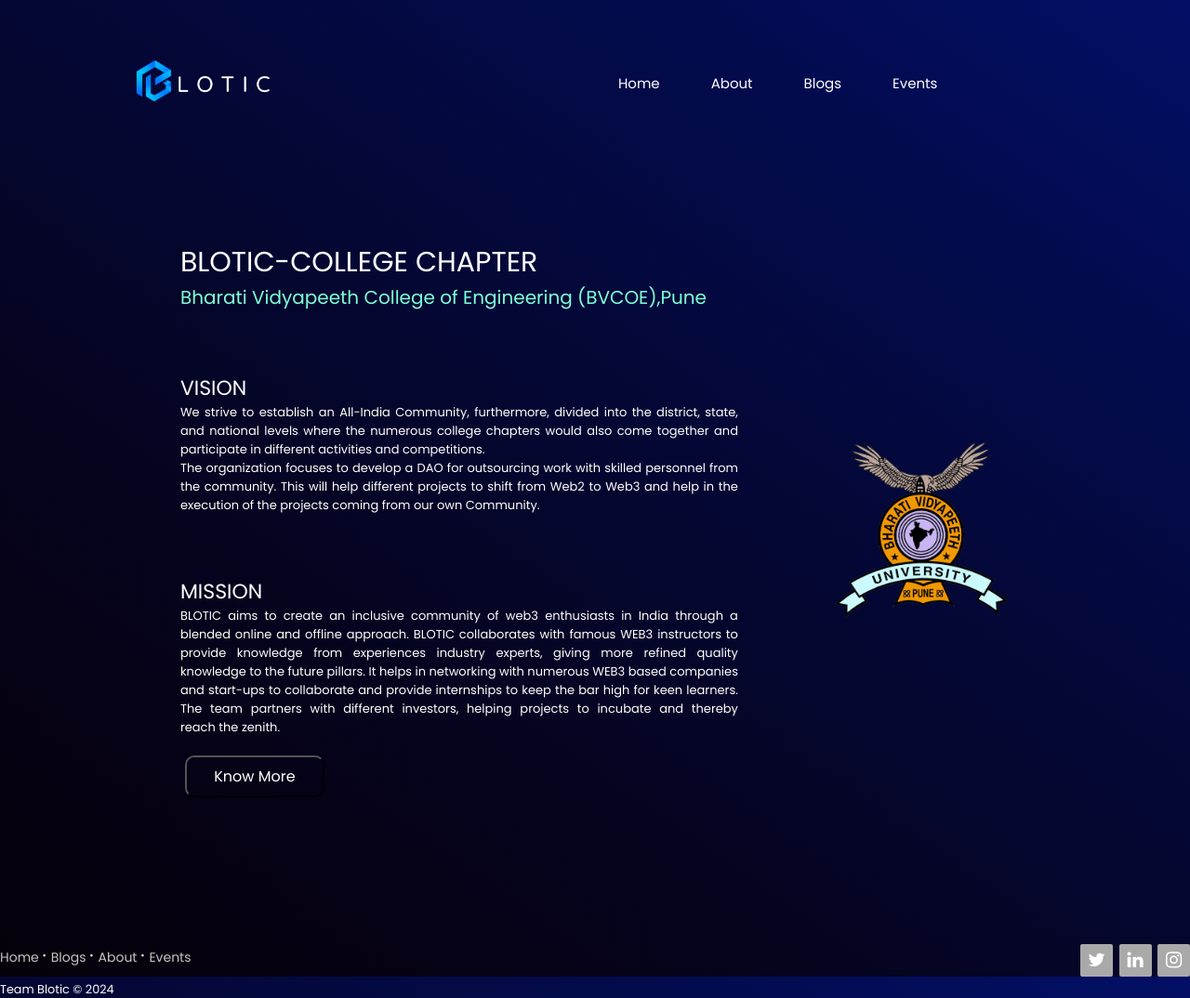
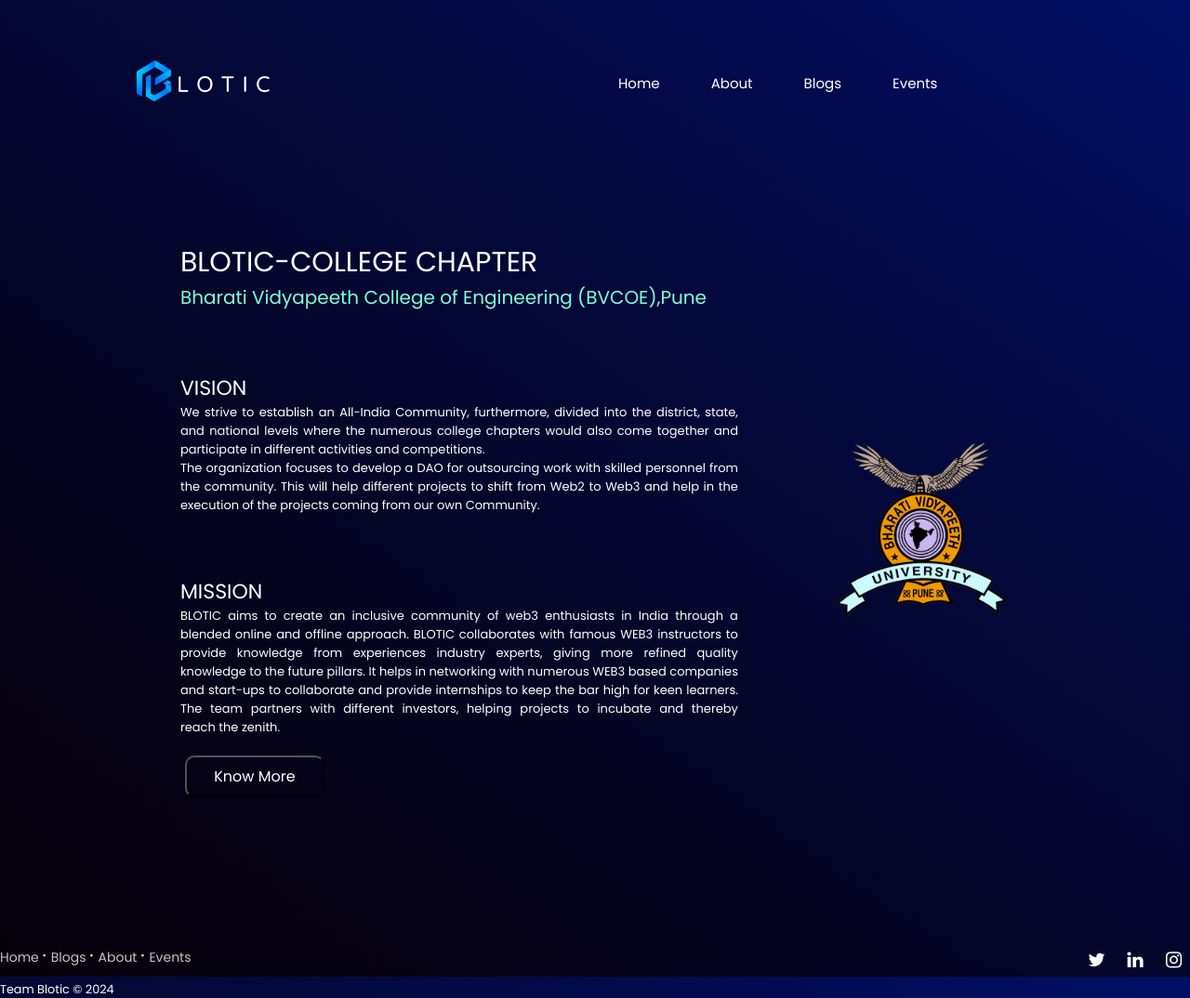
Before and after one commit to uayushdubey/Blotic_webpage, a plain HTML site: page blotic_web/aboutus.html in a window 1280 px wide. Shown: the whole page at 93% size. Drawn offline with Linux system fonts and the light colour scheme.

Commit message:
Update aboutstyle.css

```diff
--- a/blotic_web/aboutstyle.css
+++ b/blotic_web/aboutstyle.css
@@ -268,7 +268,7 @@ section{
     display: inline-block;
     width: 35px;
     height: 35px;
-    background-color: rgb(169,169,169);
+    background-color: transparent;
     border-radius: 2px;
     font-size: 20px;
     color: #ffffff;
```
